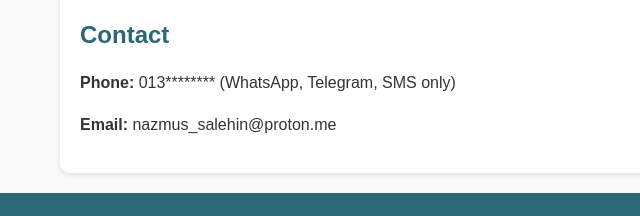
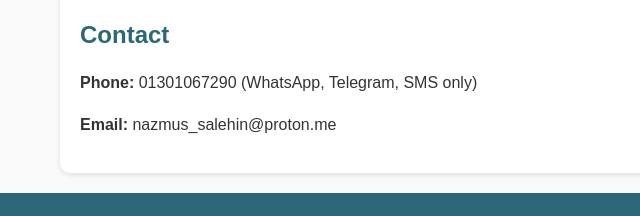
Before and after one commit to s-a-l-e-h-i-n/LearnCraft, a plain HTML site: page index.html in a window 1280 px wide. Shown: the part 1057-1273 px from the top of the page, 160-800 px from the left. Drawn offline with Linux system fonts and the light colour scheme.

Commit message:
Update index.html

```diff
--- a/index.html
+++ b/index.html
@@ -38,7 +38,7 @@
     </section>
     <section id="contact">
         <h2>Contact</h2>
-        <p><strong>Phone:</strong> 013******** (WhatsApp, Telegram, SMS only)</p>
+        <p><strong>Phone:</strong> 01301067290 (WhatsApp, Telegram, SMS only)</p>
         <p><strong>Email:</strong> nazmus_salehin@proton.me</p>
     </section>
     <footer>
```
